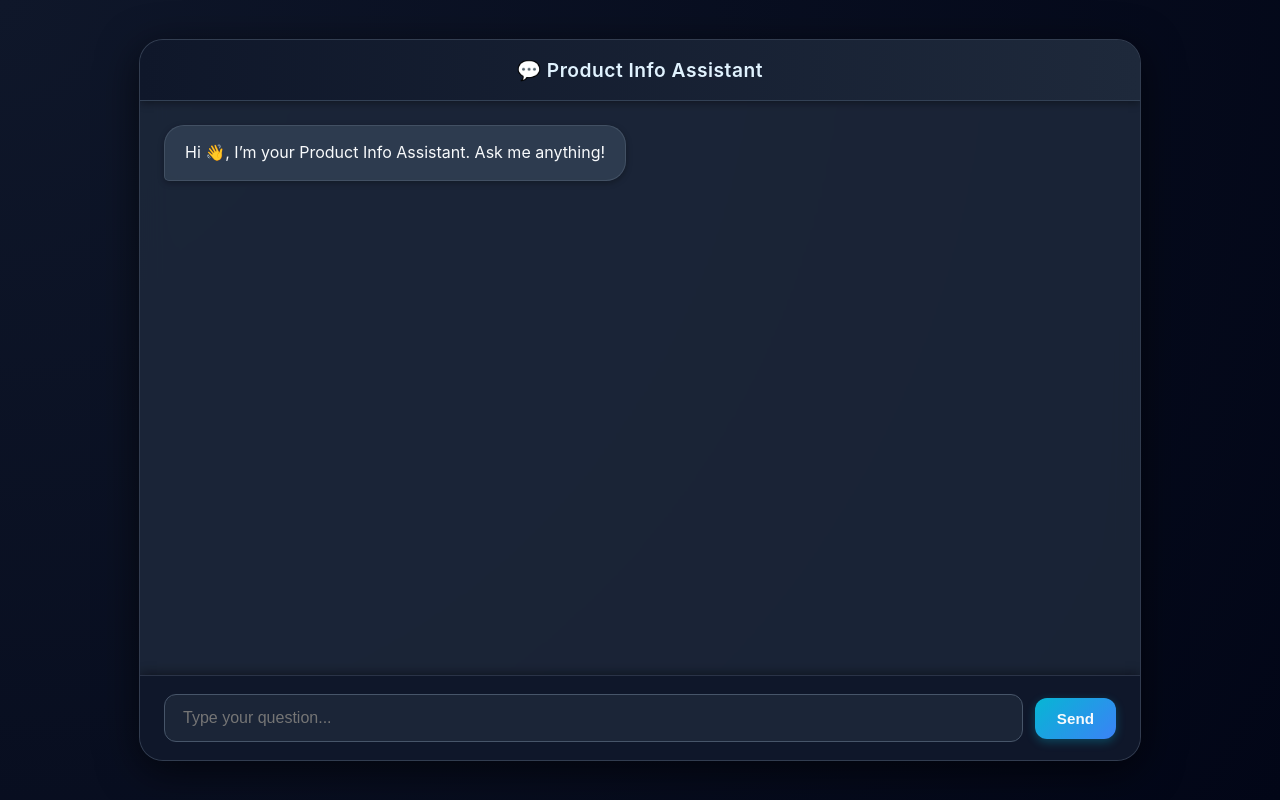
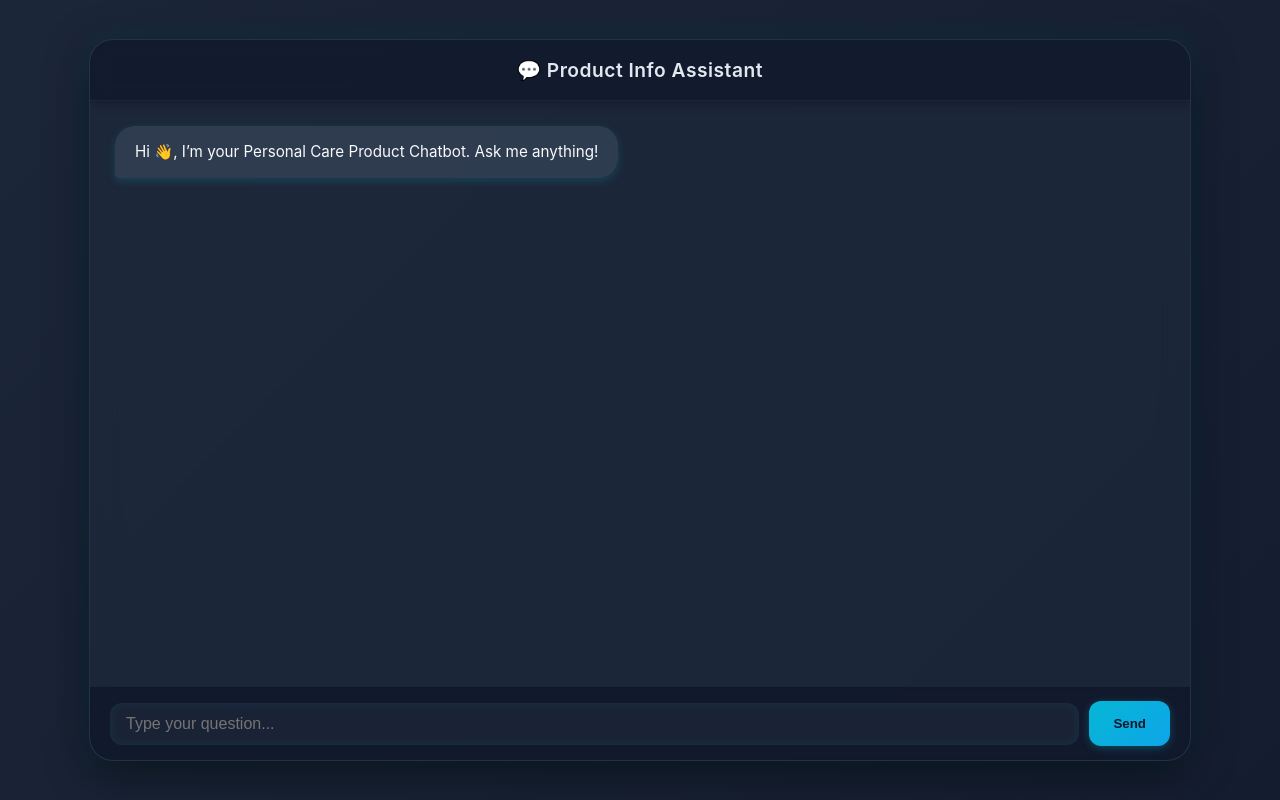
Before and after one commit to Deepak8260/Personal-Care-Chatbot-Using-Fastapi, a plain HTML site: page frontend/index.html in a window 1280 px wide. Drawn offline with Linux system fonts and the light colour scheme.

Commit message:
little animations added

```diff
--- a/frontend/index.html
+++ b/frontend/index.html
@@ -10,7 +10,7 @@
   <div class="chat-container">
     <header>💬 Product Info Assistant</header>
     <main id="chat-box" class="chat-box">
-      <div class="message bot">Hi 👋, I’m your Product Info Assistant. Ask me anything!</div>
+      <div class="message bot">Hi 👋, I’m your Personal Care Product Chatbot. Ask me anything!</div>
     </main>
 
     <div class="chat-input">
--- a/frontend/style.css
+++ b/frontend/style.css
@@ -1,199 +1,170 @@
-/* --- Global Styles --- */
+/* ========= GENERAL LAYOUT ========= */
 body {
-  font-family: "Inter", "Segoe UI", sans-serif;
-  background: radial-gradient(circle at top left, #0f172a, #020617);
+  font-family: "Inter", sans-serif;
+  background: linear-gradient(135deg, #0f172a, #1e293b, #0f172a);
+  background-size: 400% 400%;
+  animation: gradientShift 15s ease infinite;
   display: flex;
   justify-content: center;
   align-items: center;
   height: 100vh;
   margin: 0;
-  color: #e2e8f0;
   overflow: hidden;
 }
 
-/* --- Chat Container --- */
+/* ========= CHAT CONTAINER ========= */
 .chat-container {
   width: 90vw;
   height: 90vh;
-  max-width: 1000px;
-  max-height: 900px;
-  background: rgba(30, 41, 59, 0.85);
+  max-width: 1100px;
+  background: rgba(30, 41, 59, 0.75); /* Semi-transparent glass */
+  backdrop-filter: blur(15px);
   border-radius: 24px;
-  box-shadow: 0 10px 40px rgba(0, 0, 0, 0.6);
   display: flex;
   flex-direction: column;
+  box-shadow: 0 10px 40px rgba(0, 0, 0, 0.6), 0 0 30px rgba(6, 182, 212, 0.15);
+  border: 1px solid rgba(255, 255, 255, 0.05);
   overflow: hidden;
-  backdrop-filter: blur(15px);
-  border: 1px solid rgba(148, 163, 184, 0.2);
-  animation: fadeIn 0.5s ease-in-out;
+  position: relative;
 }
 
-/* --- Header --- */
+/* ========= HEADER ========= */
 header {
-  background: linear-gradient(90deg, #0f172a, #1e293b);
-  color: #e0f2fe;
+  background: rgba(15, 23, 42, 0.7);
+  backdrop-filter: blur(10px);
+  color: #e2e8f0;
   text-align: center;
-  padding: 18px 0;
+  padding: 18px;
   font-weight: 600;
   font-size: 1.2rem;
   letter-spacing: 0.5px;
-  border-bottom: 1px solid #334155;
-  box-shadow: 0 2px 8px rgba(0, 0, 0, 0.4);
+  border-bottom: 1px solid rgba(255, 255, 255, 0.05);
+  box-shadow: 0 2px 10px rgba(0, 0, 0, 0.3);
 }
 
-/* --- Chat Box --- */
+/* ========= CHAT AREA ========= */
 .chat-box {
   flex: 1;
-  padding: 24px;
+  padding: 25px;
   overflow-y: auto;
   display: flex;
   flex-direction: column;
-  gap: 16px;
+  gap: 15px;
   scroll-behavior: smooth;
 }
 
-/* Scrollbar styling */
 .chat-box::-webkit-scrollbar {
-  width: 8px;
+  width: 6px;
 }
 .chat-box::-webkit-scrollbar-thumb {
-  background: linear-gradient(180deg, #06b6d4, #3b82f6);
+  background-color: #475569;
   border-radius: 10px;
 }
-.chat-box::-webkit-scrollbar-track {
-  background: #1e293b;
-}
 
-/* --- Messages --- */
+/* ========= MESSAGES ========= */
 .message {
   padding: 14px 20px;
   border-radius: 20px;
-  max-width: 75%;
+  max-width: 80%;
   line-height: 1.6;
-  animation: slideUp 0.3s ease;
+  font-size: 0.95rem;
+  animation: fadeInUp 0.3s ease;
+  position: relative;
   word-wrap: break-word;
-  backdrop-filter: blur(8px);
-  box-shadow: 0 2px 6px rgba(0, 0, 0, 0.3);
 }
 
 .message.user {
+  background: linear-gradient(135deg, #6366f1, #4f46e5);
+  color: white;
   align-self: flex-end;
-  background: linear-gradient(135deg, #4f46e5, #6366f1);
-  color: #fff;
-  border-bottom-right-radius: 5px;
+  border-bottom-right-radius: 4px;
+  box-shadow: 0 3px 8px rgba(79, 70, 229, 0.4);
 }
 
 .message.bot {
+  background: rgba(51, 65, 85, 0.85);
+  color: #f8fafc;
   align-self: flex-start;
-  background: rgba(51, 65, 85, 0.8);
-  color: #f8fafc;
-  border-bottom-left-radius: 5px;
-  border: 1px solid rgba(148, 163, 184, 0.2);
+  border-bottom-left-radius: 4px;
+  box-shadow: 0 3px 8px rgba(6, 182, 212, 0.2);
 }
 
-/* --- Input Bar --- */
+/* ========= INPUT SECTION ========= */
 .chat-input {
-  position: relative;
   display: flex;
+  border-top: 1px solid rgba(255, 255, 255, 0.05);
+  padding: 14px 20px;
+  background: rgba(15, 23, 42, 0.8);
+  backdrop-filter: blur(10px);
   align-items: center;
-  padding: 18px 24px;
-  background: rgba(15, 23, 42, 0.95);
-  border-top: 1px solid rgba(148, 163, 184, 0.2);
-  box-shadow: 0 -2px 10px rgba(0, 0, 0, 0.4);
 }
 
 .chat-input input {
   flex: 1;
-  padding: 14px 18px;
-  background: rgba(30, 41, 59, 0.8);
-  border: 1px solid #475569;
+  padding: 12px 16px;
+  border: none;
   border-radius: 12px;
+  background: rgba(30, 41, 59, 0.7);
   color: #e2e8f0;
+  font-size: 1rem;
   outline: none;
-  font-size: 1rem;
-  transition: all 0.2s ease;
+  box-shadow: inset 0 0 10px rgba(6, 182, 212, 0.1);
+  transition: all 0.2s;
 }
 
 .chat-input input:focus {
+  box-shadow: 0 0 10px rgba(6, 182, 212, 0.4);
   border-color: #06b6d4;
-  box-shadow: 0 0 0 3px rgba(6, 182, 212, 0.4);
-  background: rgba(15, 23, 42, 0.9);
 }
 
-/* --- Send Button --- */
 .chat-input button {
-  background: linear-gradient(135deg, #06b6d4, #3b82f6);
-  color: #f8fafc;
+  background: linear-gradient(135deg, #06b6d4, #0ea5e9);
+  color: #0f172a;
+  font-weight: 700;
   border: none;
   border-radius: 12px;
-  padding: 12px 22px;
-  margin-left: 12px;
-  font-weight: 600;
-  font-size: 0.95rem;
+  margin-left: 10px;
+  padding: 0 24px;
+  height: 45px;
   cursor: pointer;
-  transition: all 0.25s ease;
-  box-shadow: 0 3px 10px rgba(6, 182, 212, 0.3);
+  transition: all 0.3s;
+  box-shadow: 0 2px 8px rgba(6, 182, 212, 0.3);
 }
 
 .chat-input button:hover {
-  transform: scale(1.05);
-  box-shadow: 0 5px 15px rgba(59, 130, 246, 0.4);
+  background: linear-gradient(135deg, #0ea5e9, #22d3ee);
+  box-shadow: 0 4px 14px rgba(14, 165, 233, 0.5);
+  transform: translateY(-1px);
 }
 
-.chat-input button:active {
-  transform: scale(0.98);
+/* ========= SPINNER (KEEPING ORIGINAL STYLE) ========= */
+.spinner {
+  border: 3px solid #475569;
+  border-top: 3px solid #06b6d4;
+  border-radius: 50%;
+  width: 18px;
+  height: 18px;
+  animation: spin 1s linear infinite;
 }
 
-/* --- Spinner --- */
-.spinner {
-  border: 4px solid rgba(71, 85, 105, 0.4);
-  border-top: 4px solid #06b6d4;
-  border-radius: 50%;
-  width: 22px;
-  height: 22px;
-  animation: spin 1s linear infinite;
-  align-self: center;
-}
-
-/* --- Animations --- */
+/* ========= ANIMATIONS ========= */
 @keyframes spin {
   0% { transform: rotate(0); }
   100% { transform: rotate(360deg); }
 }
 
-@keyframes fadeIn {
-  from { opacity: 0; transform: scale(0.98); }
-  to { opacity: 1; transform: scale(1); }
-}
-
-@keyframes slideUp {
-  from { opacity: 0; transform: translateY(10px); }
+@keyframes fadeInUp {
+  from { opacity: 0; transform: translateY(8px); }
   to { opacity: 1; transform: translateY(0); }
 }
 
-/* --- Typing Indicator --- */
-.typing-indicator {
-  display: flex;
-  align-items: center;
-  gap: 4px;
+@keyframes gradientShift {
+  0% { background-position: 0% 50%; }
+  50% { background-position: 100% 50%; }
+  100% { background-position: 0% 50%; }
 }
 
-.typing-indicator span {
-  width: 6px;
-  height: 6px;
-  background: #06b6d4;
-  border-radius: 50%;
-  animation: blink 1.4s infinite both;
+/* ========= GLOW TEXT OPTION ========= */
+.glow-text {
+  text-shadow: 0 0 10px rgba(6, 182, 212, 0.8);
 }
-
-.typing-indicator span:nth-child(2) {
-  animation-delay: 0.2s;
-}
-.typing-indicator span:nth-child(3) {
-  animation-delay: 0.4s;
-}
-
-@keyframes blink {
-  0%, 80%, 100% { opacity: 0; transform: translateY(0); }
-  40% { opacity: 1; transform: translateY(-4px); }
-}
```
